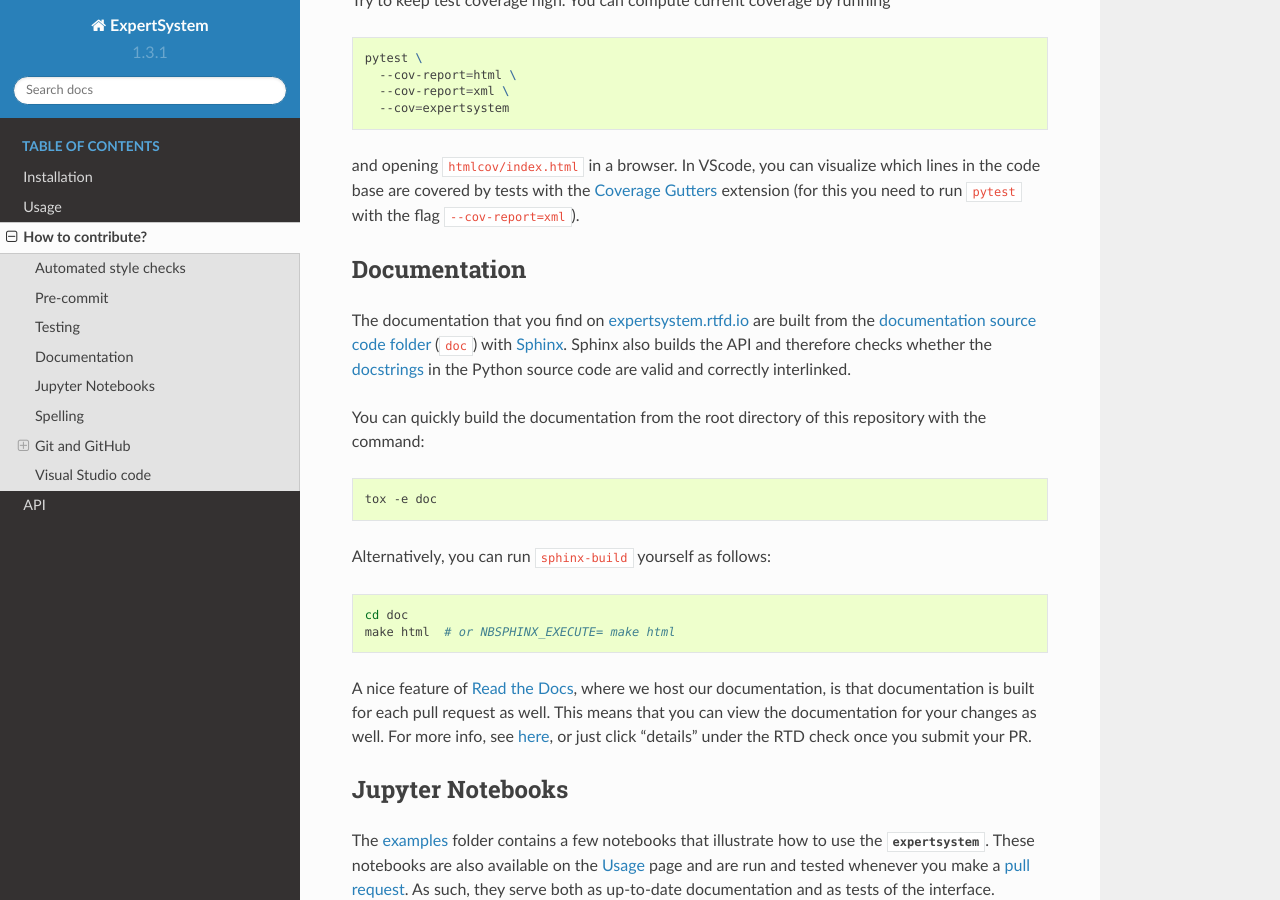
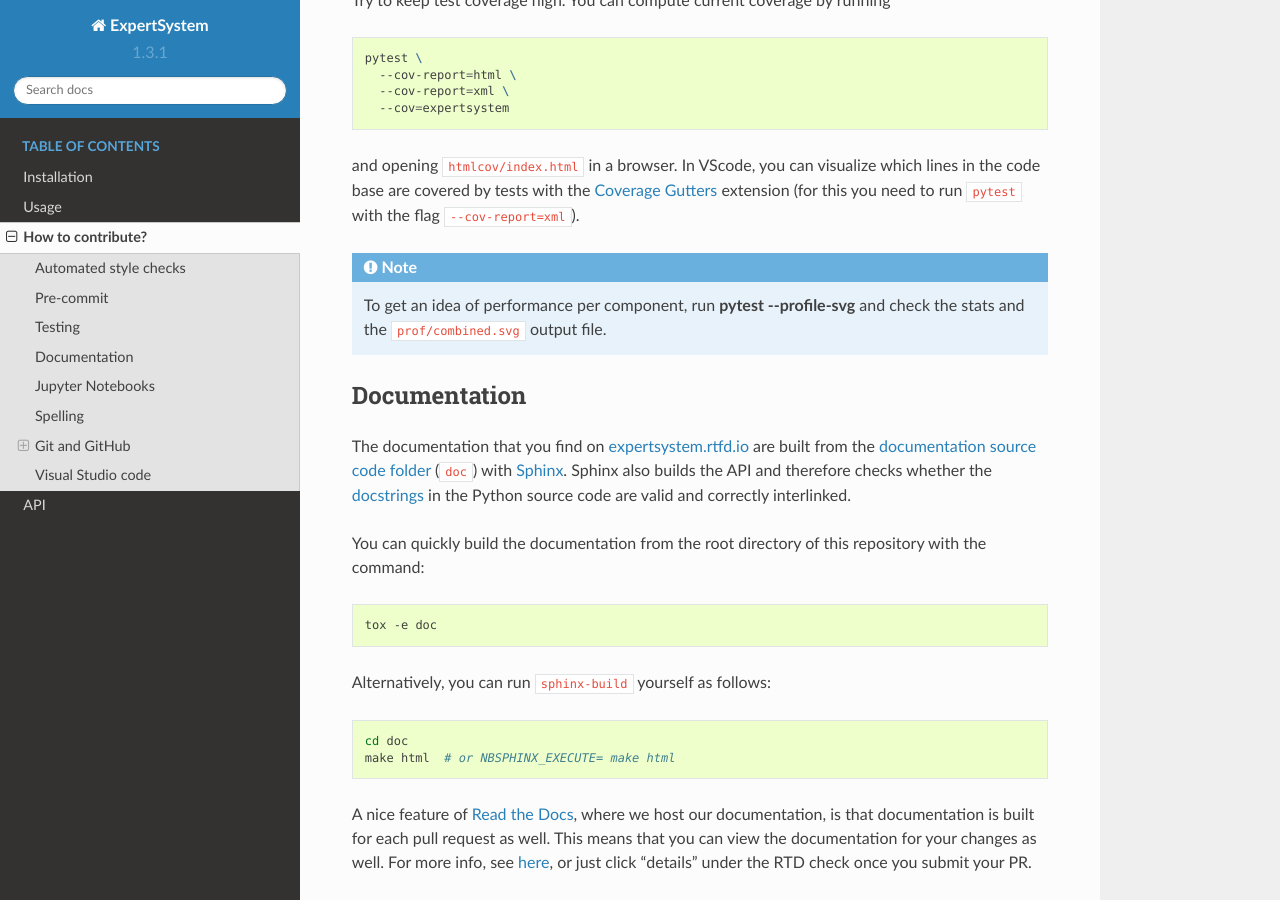
Before and after one commit to ComPWA/ampform, a Sphinx documentation site: the page built from doc/contribute.rst, in a window 1280 px wide and 900 px high, scrolled down 1805 px. Built offline with Sphinx 7.4.7 and the Read the Docs theme 2.0.0, drawn with Linux system fonts in a browser that asks for light colours; pages that are not in the unit, such as notebooks, are missing from menus; the version number is read from the project's files by our own code.

Commit message:
test!: add pytest-profiling (ComPWA/expertsystem#228)

```diff
--- a/doc/contribute.rst
+++ b/doc/contribute.rst
@@ -120,6 +120,12 @@ Gutters
 <https://marketplace.visualstudio.com/items?itemName=ryanluker.vscode-coverage-gutters>`_
 extension (for this you need to run :code:`pytest` with the flag
 :code:`--cov-report=xml`).
+
+.. note::
+
+  To get an idea of performance per component, run :command:`pytest
+  --profile-svg` and check the stats and the :file:`prof/combined.svg` output
+  file.
 
 
 Documentation
--- a/setup.cfg
+++ b/setup.cfg
@@ -60,6 +60,7 @@ test =
     pydot==1.4.1
     pytest==5.4.3
     pytest-cov==2.10.0
+    pytest-profiling==1.7.0
 doc =
     doc8==0.8.1
     graphviz==0.14.1
```
Also changed, not shown: 1 other file.
